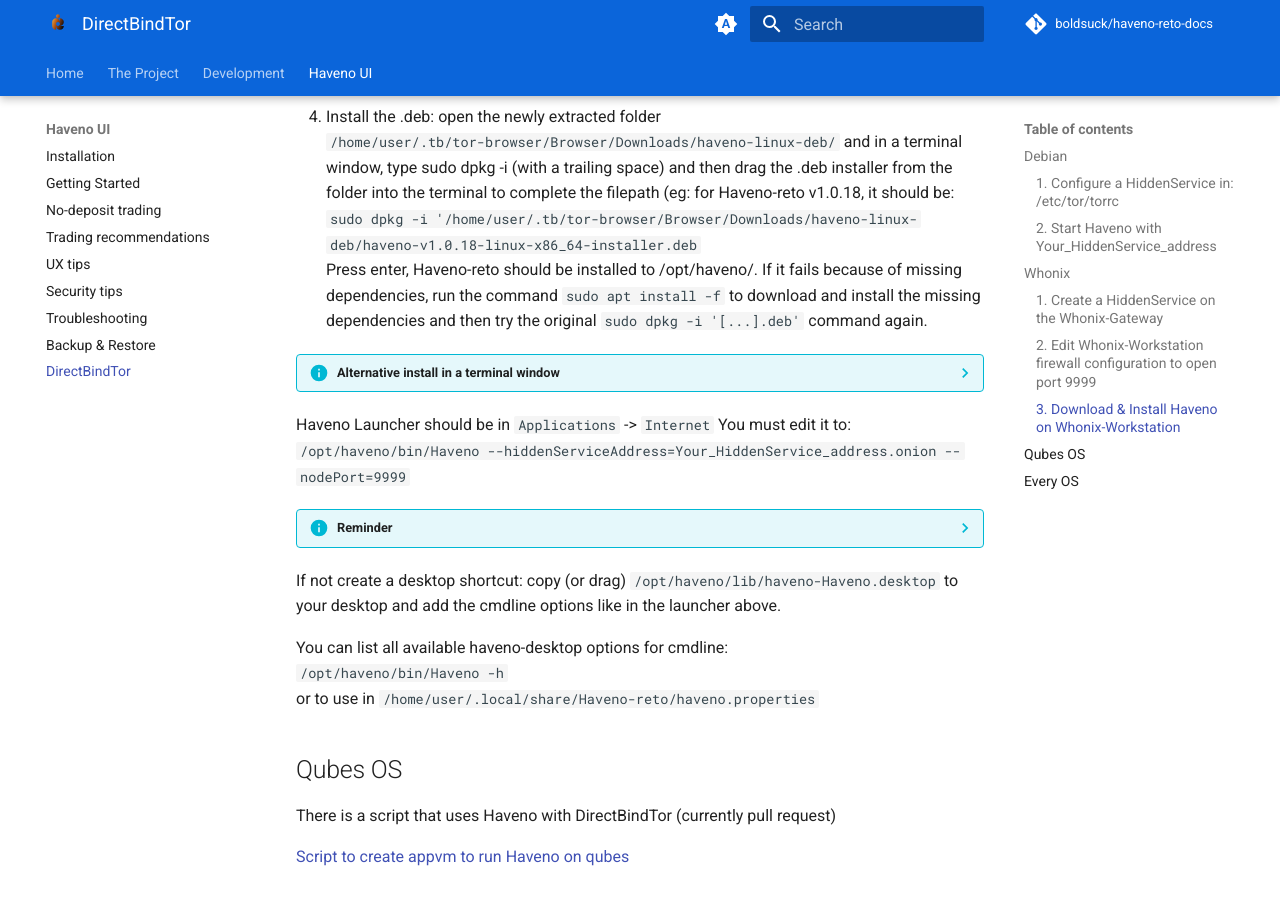
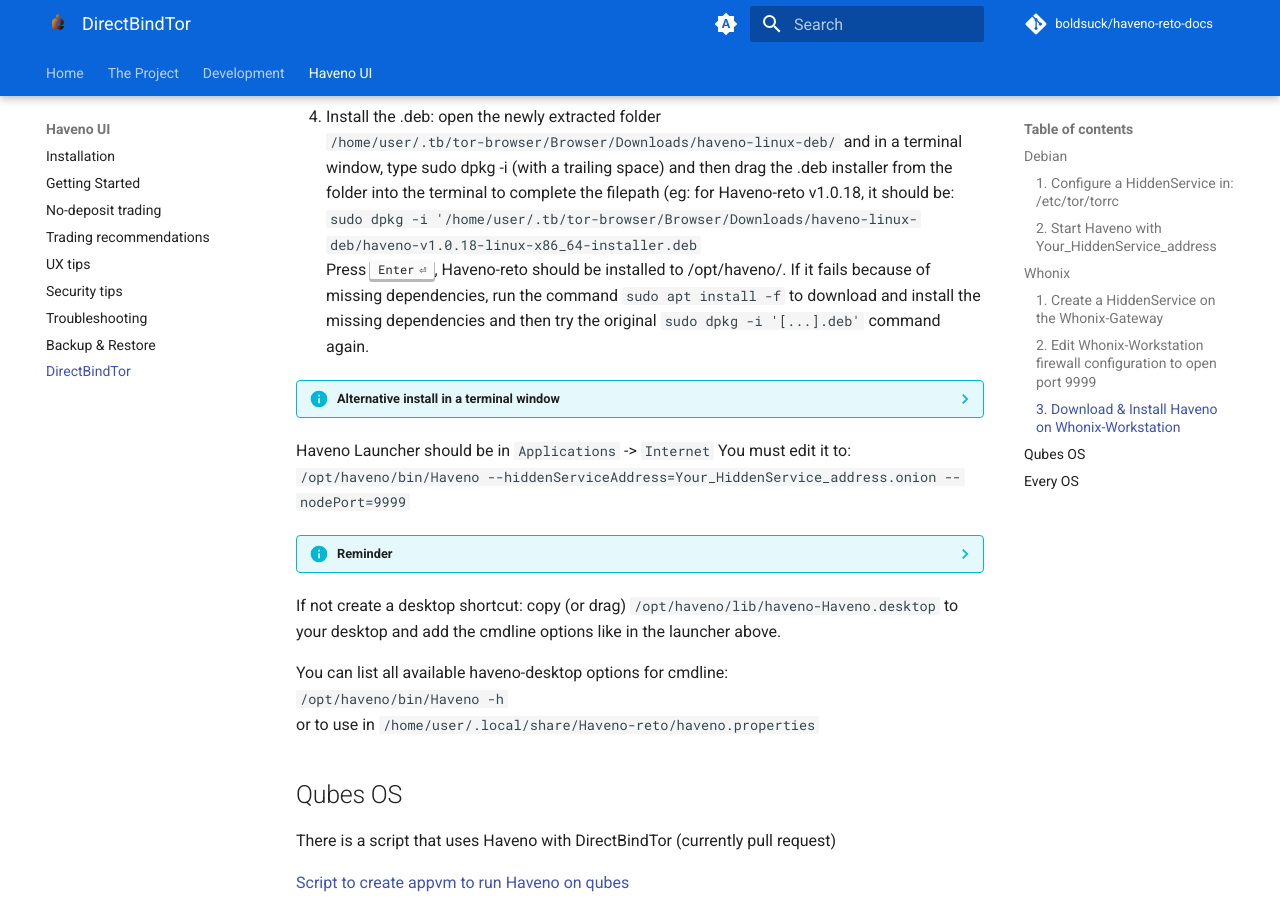
Before and after one commit to boldsuck/haveno-reto-docs, an MkDocs documentation site: the page built from docs/haveno-ui/DirectBindTor.md, in a window 1280 px wide and 900 px high, scrolled down 2743 px. Built offline with MkDocs 1.6.1 and Material for MkDocs 9.7.7, drawn with Linux system fonts in a browser that asks for light colours; plug-ins that fetch from the network failed and are left out; comment, search, counter and statistics services are not loaded; the version menu is left out.

```diff
--- a/docs/haveno-ui/DirectBindTor.md
+++ b/docs/haveno-ui/DirectBindTor.md
@@ -128,7 +128,7 @@ Downloading & verifying keys is a one-time thing. Binaries are verified after ea
 4. Install the .deb: open the newly extracted folder<br>
 `/home/user/.tb/tor-browser/Browser/Downloads/haveno-linux-deb/` and in a terminal window, type sudo dpkg -i (with a trailing space) and then drag the .deb installer from the folder into the terminal to complete the filepath (eg: for Haveno-reto v1.0.18, it should be:<br>
 `sudo dpkg -i '/home/user/.tb/tor-browser/Browser/Downloads/haveno-linux-deb/haveno-v1.0.18-linux-x86_64-installer.deb`<br>
-Press enter, Haveno-reto should be installed to /opt/haveno/. If it fails because of missing dependencies, run the command `sudo apt install -f` to download and install the missing dependencies and then try the original `sudo dpkg -i '[...].deb'` command again.
+Press ++enter++, Haveno-reto should be installed to /opt/haveno/. If it fails because of missing dependencies, run the command `sudo apt install -f` to download and install the missing dependencies and then try the original `sudo dpkg -i '[...].deb'` command again.
 
 ??? info "Alternative install in a terminal window"
     Hint: I prefer to have everything in the User Downloads folder<br>
--- a/mkdocs.yml
+++ b/mkdocs.yml
@@ -64,7 +64,7 @@ markdown_extensions:
   - pymdownx.emoji:
       emoji_index: !!python/name:material.extensions.emoji.twemoji
       emoji_generator: !!python/name:material.extensions.emoji.to_svg
-  # TODO: test 'use_pygments: true' Controls whether highlighting carried out during build time using Pygments or in the browser with a JavaScript syntax highlighter.
+  # NOTE: Default value 'use_pygments: true' controls whether highlighting carried out during build time using Pygments or in the browser with a JavaScript syntax highlighter.
   - pymdownx.highlight: # Code blocks
       anchor_linenums: true
   - pymdownx.inlinehilite
```
